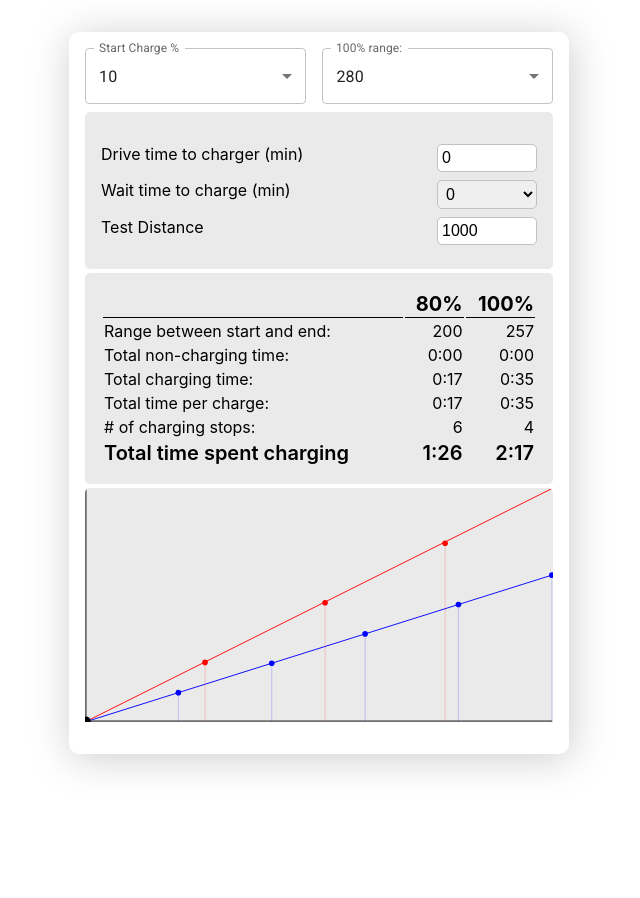
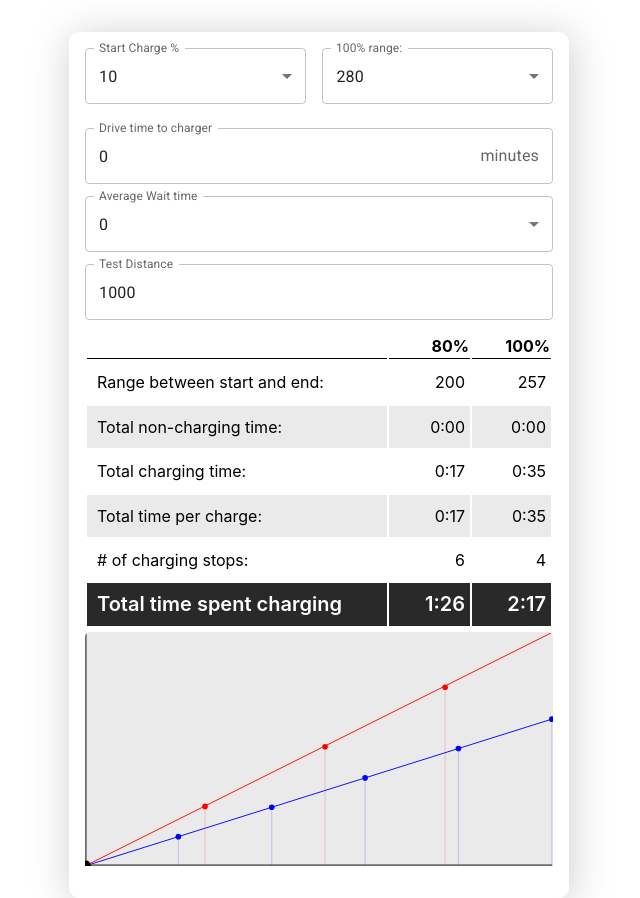
Before and after one commit to aokorodu/EVChargeTime, a React (Create React App) app in the folder ev-chargetime/: page / in a window 1280 px wide. Shown: the whole page, without its empty margins (321-961 px from the left). Before the commit the page ends 800 px from the top, so only its background shows below. Built offline with nearby package versions, Linux system fonts and the light colour scheme.

Commit message:
lots of styling

```diff
--- a/ev-chargetime/src/App.css
+++ b/ev-chargetime/src/App.css
@@ -37,8 +37,6 @@
 
 .dynamicNumbers,
 .resultNumbers {
-  background-color: #eaeaea;
-  padding: 1rem;
   width: 100%;
   margin-top: 0.25rem;
   border-radius: var(--borderRadius);
@@ -49,7 +47,7 @@
   display: flex;
   flex-direction: row;
   gap: 1rem;
-  margin: 0.5rem 0;
+  margin: 0.75rem 0;
   justify-content: space-between;
 }
 
@@ -95,12 +93,28 @@ th {
 td:first-child {
   width: 300px;
   text-align: left;
+  padding: 10px;
 }
 td {
   text-align: right;
+  padding: 5px;
+}
+tr {
+  line-height: 1.4rem;
 }
 
-tr:last-child {
+tbody tr:nth-child(odd) {
+  background-color: #ffffff;
+}
+
+tbody tr:nth-child(even) {
+  background-color: #eaeaea;
+}
+
+tbody tr:last-child {
   font-size: 1.25rem;
   font-weight: 600;
+  background-color: #2a2929;
+  color: white;
+  height: 2rem;
 }
--- a/ev-chargetime/src/App.tsx
+++ b/ev-chargetime/src/App.tsx
@@ -7,7 +7,12 @@ import '@fontsource/roboto/300.css';
 import '@fontsource/roboto/400.css';
 import '@fontsource/roboto/500.css';
 import '@fontsource/roboto/700.css';
-
+import TextField from '@mui/material/TextField';
+import InputAdornment from '@mui/material/InputAdornment';
+import InputLabel from '@mui/material/InputLabel';
+import MenuItem from '@mui/material/MenuItem';
+import FormControl from '@mui/material/FormControl';
+import Select from '@mui/material/Select';
 
 function App() {
   const chargeCurve = [2.36, 2.07, 2.07, 2.07, 2.53, 2.85, 3.3, 18]
@@ -44,7 +49,7 @@ function App() {
     setStartCharge(num);
   }
 
-  const waitEnd = (e: String) => {
+  const waitEnd = (e: Number) => {
     setWaitTime(Number(e))
   }
 
@@ -125,15 +130,44 @@ function App() {
 
           </div>
 
-          <div className='inputStuff'>Drive time to charger (min)
-            <input value={driveTime} onChange={(e) => { setDriveTime(Number(e.target.value)) }}></input>
+          <div className='inputStuff'>
+            <TextField fullWidth id="outlined-basic" label="Drive time to charger" variant="outlined"
+              value={driveTime} InputProps={{
+                endAdornment: <InputAdornment position="end">minutes</InputAdornment>,
+              }}
+              onChange={(e) => { setDriveTime(Number(e.target.value)) }} />
           </div>
 
-          <div className='inputStuff'>Wait time to charge (min)
-            <Selector value={0} valueOptions={[0, 5, 10, 15, 20, 25, 30, 35, 40, 45, 50, 55, 60]} callback={waitEnd} />
+          <div className='inputStuff'>
+            <FormControl fullWidth>
+              <InputLabel id="demo-simple-select-label">Average Wait time</InputLabel>
+              <Select
+                labelId="demo-simple-select-label"
+                id="demo-simple-select"
+                value={waitTime}
+                label="Average Wait time"
+                onChange={(e) => { waitEnd(Number(e.target.value)) }}
+              >
+                <MenuItem value={0}>0</MenuItem>
+                <MenuItem value={10}>10</MenuItem>
+                <MenuItem value={20}>20</MenuItem>
+                <MenuItem value={30}>30</MenuItem>
+                <MenuItem value={40}>40</MenuItem>
+                <MenuItem value={50}>50</MenuItem>
+                <MenuItem value={60}>60</MenuItem>
+              </Select>
+            </FormControl>
           </div>
-          <div className='inputStuff'>Test Distance
-            <input value={testDistance} onChange={(e) => { setTestDistance(Number(e.target.value)) }}></input></div>
+
+
+
+          <div className='inputStuff'>
+            {/* Test Distance
+            <input value={testDistance} onChange={(e) => { setTestDistance(Number(e.target.value)) }}></input> */}
+            <TextField fullWidth id="outlined-basic" label="Test Distance" variant="outlined"
+              value={testDistance}
+              onChange={(e) => { setTestDistance(Number(e.target.value)) }} />
+          </div>
 
         </div>
 
@@ -148,6 +182,7 @@ function App() {
                 <th>100%</th>
               </tr>
             </thead>
+            <tbody>
               <tr>
                 <td>Range between start and end:</td>
                 <td>{Math.round(getRange(80))}</td>
@@ -183,7 +218,7 @@ function App() {
                 <td>{getTotalTimeSpentCharging(80)}</td>
                 <td>{getTotalTimeSpentCharging(100)}</td>
               </tr>
-
+            </tbody>
           </table>
           {/* <div className='dataStuff'>
             <div>Range between start and end:</div>
@@ -221,7 +256,7 @@ function App() {
         <div className='chartHolder'>
           <Chart {...getChartData()} />
         </div>
-      </div>
+      </div >
 
 
 
```
Also changed, not shown: ev-chargetime/src/components/CustomInput/CustomInput.module.css (added, +15 -0 lines), ev-chargetime/src/components/CustomInput/index.tsx (added, +38 -0 lines). Lines whose indentation alone changed are shown as unchanged.
